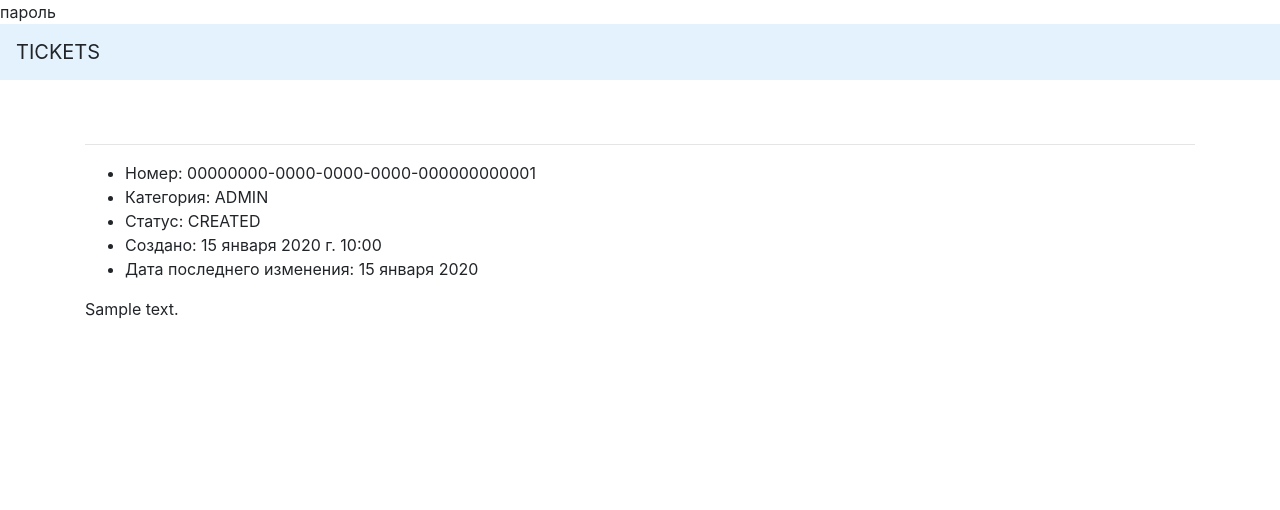
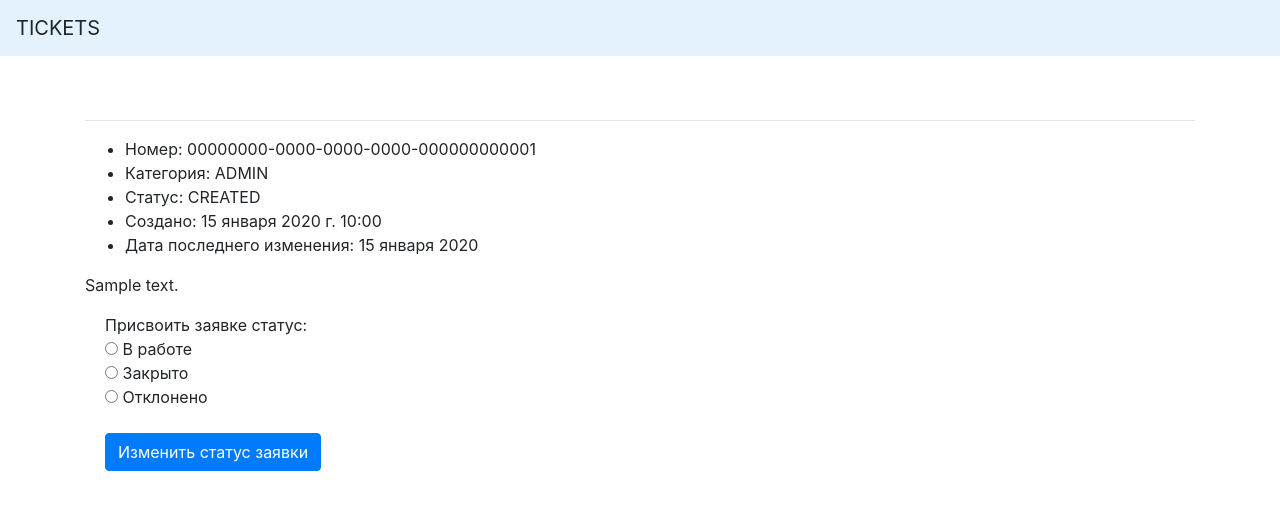
Before and after one commit to a-ignatov/Tickets, a Django app: page / in a window 1280 px wide. Shown: the top 510 px of the page. Run offline with Django 4.2, Linux system fonts and the light colour scheme; tables that the repository leaves empty hold one stand-in row (values such as "Sample post"); some libraries are stand-ins or nearby versions.

Commit message:
status change added

```diff
--- a/back/tickets/templates/index.html
+++ b/back/tickets/templates/index.html
@@ -1,7 +1,5 @@
 {% load static %}
-{% load i18n %}
-{% trans 'password' %}
-<!doctype html>
+{% csrf_token %}
 <html lang="ru">
   <head>
     <meta charset="utf-8">
@@ -12,7 +10,7 @@
       </nav>
     </nav>
     <title>
-      111
+      Tickets main
     </title>
 
     <link rel="stylesheet"
--- a/back/tickets/templates/ticket_item.html
+++ b/back/tickets/templates/ticket_item.html
@@ -1,4 +1,3 @@
-
 <html>
 <article>
     <hr>
@@ -12,5 +11,15 @@
 <p>
     {{ ticket.description |linebreaksbr }}
 </p>
+    <div class="form-check">
+        <form method="post" action="/change_status/{{ ticket.id }}/">
+            Присвоить заявке статус:<br>
+            <input type="radio" name="ticket_status" value="IN_PROGRESS"> В работе<br>
+            <input type="radio" name="ticket_status" value="CLOSED"> Закрыто<br>
+            <input type="radio" name="ticket_status" value="DECLINED"> Отклонено
+            <br><br>
+            <button type="submit" class="btn btn-primary">Изменить статус заявки</button>
+          </form>
+    </div>
 </article>
 </html>
--- a/back/tickets/ticket_DTB/views.py
+++ /dev/null
@@ -1,3 +0,0 @@
-from django.shortcuts import render
-
-# Create your views here.
--- a/back/tickets/tickets/settings.py
+++ b/back/tickets/tickets/settings.py
@@ -26,7 +26,7 @@ MIDDLEWARE = [
     'django.contrib.sessions.middleware.SessionMiddleware',
     'django.middleware.locale.LocaleMiddleware',
     'django.middleware.common.CommonMiddleware',
-    'django.middleware.csrf.CsrfViewMiddleware',
+    #'django.middleware.csrf.CsrfViewMiddleware',
     'django.contrib.auth.middleware.AuthenticationMiddleware',
     'django.contrib.messages.middleware.MessageMiddleware',
     'django.middleware.clickjacking.XFrameOptionsMiddleware',
--- a/back/tickets/tickets/urls.py
+++ b/back/tickets/tickets/urls.py
@@ -6,4 +6,5 @@ from . import views
 urlpatterns = [
     path('admin/', admin.site.urls),
     path('', views.main),
+    path('change_status/<pk>/', views.TicketChangeView.as_view()),
 ]
--- /dev/null
+++ b/back/tickets/tickets/utils.py
@@ -0,0 +1,8 @@
+from django.conf import settings
+from django.core.paginator import Paginator
+
+
+def paginate_page(request, tickets_list):
+    paginator = Paginator(tickets_list, settings.PER_PAGE)
+    page_number = request.GET.get("page")
+    return paginator.get_page(page_number)
--- a/back/tickets/tickets/views.py
+++ b/back/tickets/tickets/views.py
@@ -2,16 +2,14 @@ from django.shortcuts import  render
 from ticket_DTB . models import Ticket
 from django.contrib.auth import get_user_model
 from django.core.paginator import Paginator
-from tickets import settings
+from django.conf import settings
+
+from django.views.generic.edit import CreateView,UpdateView
+from django.views.generic.detail import SingleObjectMixin
+from ticket_DTB.forms import TicketForm
+from .utils import paginate_page
 
 
-
-
-
-def paginate_page(request, tickets_list):
-    paginator = Paginator(tickets_list, settings.PER_PAGE)
-    page_number = request.GET.get("page")
-    return paginator.get_page(page_number)
 
 def main(request):
     tickets_list = Ticket.objects.all()
@@ -27,3 +25,10 @@ def main(request):
         'index.html',
         context
     )
+
+class TicketChangeView(UpdateView,SingleObjectMixin):
+    model = Ticket
+    template_name = "index.html"
+    form_class = TicketForm
+    def get_success_url(self):
+        return ('/')
--- a/back/tickets/users/views.py
+++ /dev/null
@@ -1,3 +0,0 @@
-from django.shortcuts import render
-
-# Create your views here.
```
Also changed, not shown: back/tickets/templates/ticket_changed.html (added, +7 -0 lines), back/tickets/ticket_DTB/forms.py (added, +9 -0 lines), back/tickets/locale/en/LC_MESSAGES/django.po (deleted).
